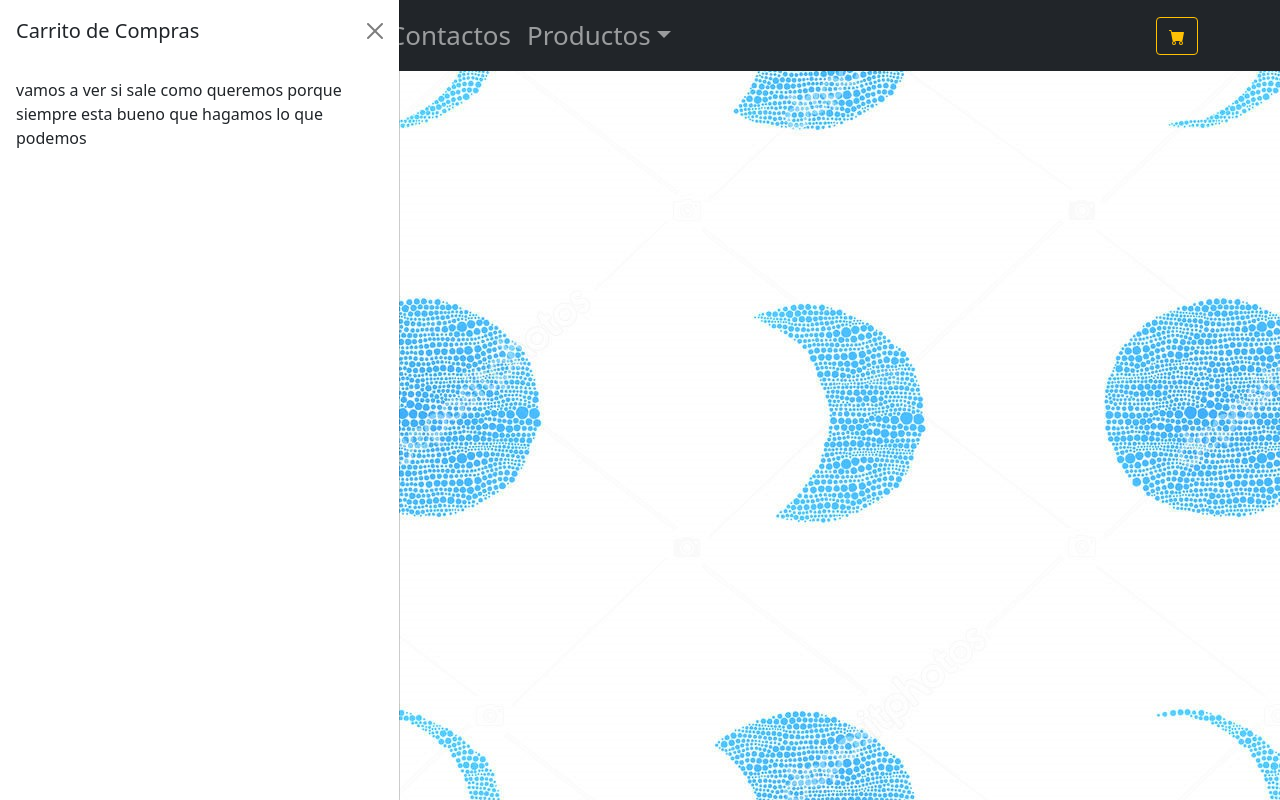
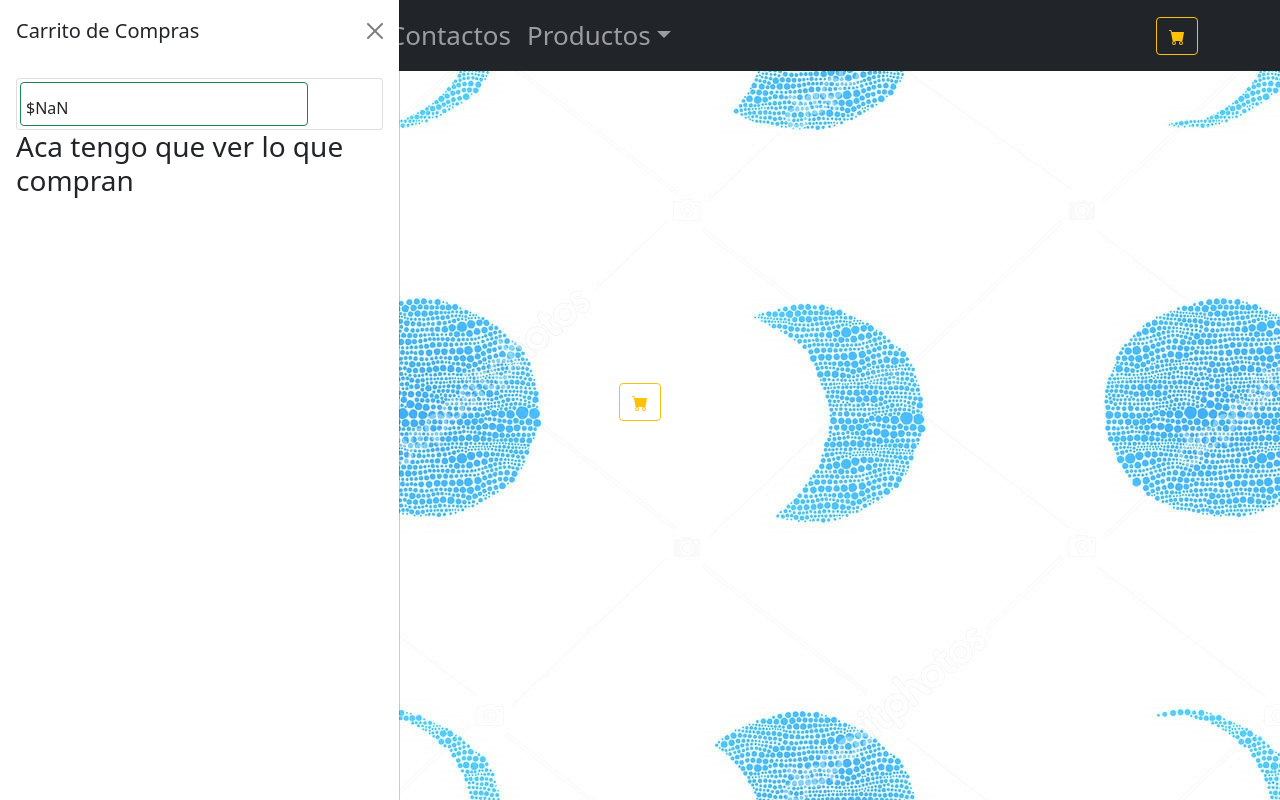
Before and after one commit to EstanislaoCaputto/CuadernosCo, a React (Create React App) app: page /cart in a window 1280 px wide. Both pictures are taken after a click on the button 1177 px from the left and 35 px from the top of the page. Built offline with nearby package versions, Linux system fonts and the light colour scheme.

Commit message:
metiendo mano al context

```diff
--- a/package.json
+++ b/package.json
@@ -8,6 +8,7 @@
     "@testing-library/user-event": "^12.8.3",
     "bootstrap": "^5.0.2",
     "bootstrap-icons": "^1.5.0",
+    "firebase": "^9.0.1",
     "react": "^17.0.2",
     "react-bootstrap": "^2.0.0-beta.4",
     "react-dom": "^17.0.2",
--- a/src/App.js
+++ b/src/App.js
@@ -1,18 +1,28 @@
+import { useState } from 'react';
 import { BrowserRouter, Switch, Route } from 'react-router-dom';
 import './App.css';
-import Contador from './componentes/Contador';
+import CartWidget from './componentes/CartWidget';
 import ItemDetalleContenedor from './componentes/itemDetailConteiner';
 import ItemListContainer from './componentes/ItemListContainer';
 import NavBar from './componentes/NavBar.js';
+
+//Firebase
+// import { collection, getDocs } from 'firebase/firestore';
+// import { getData } from './firebase';
+// import { useEffect, useState } from 'react';
+
 //context
-import {CartContex} from './contex/cartContex';
+import cartContex from './contex/cartContex';
+
 
 
 function App() {
 
+  const [carrito, setCarrito] = useState([])
+
 
   return (
-    <CartContex.Provider value={Contador} >
+    <cartContex.Provider value={{carrito, setCarrito}}>
     <BrowserRouter>
       <div className="App" >
         <header className="App-header" style={{ color: 'black' }}>
@@ -27,13 +37,16 @@ function App() {
               <Route exact path="/detalles/:laReferencia">
                 <ItemDetalleContenedor />
               </Route>
+              <Route exact path="/cart">
+                <CartWidget item={carrito} />
+              </Route>
             </Switch>
           </div>
         </header>
       </div>
 
     </BrowserRouter>
-    </CartContex.Provider >
+    </cartContex.Provider >
 
   );
 }
--- /dev/null
+++ b/src/componentes/CarroDeItems.js
@@ -0,0 +1,18 @@
+import { Card } from "react-bootstrap";
+
+export default function Carrito({item}) {
+    return(
+        <>
+            <Card>
+            <Card border="success" style={{ width: '18rem', heigth: '18rem', margin: '3px'  }}>
+                <Card.Body style={{ padding: '5px'}}>
+                    <Card.Title style={{ fontSize: '35px'}}>{item.titulo}</Card.Title>
+                    <Card.Text>
+                        ${item.precio * item.stock}
+                    </Card.Text>
+                </Card.Body>
+            </Card>
+            </Card>
+        </>
+    )
+}
--- a/src/componentes/CartWidget.js
+++ b/src/componentes/CartWidget.js
@@ -1,12 +1,15 @@
-import React, { useState } from 'react';
+import React, { useState, useContext } from 'react';
 import { render } from "@testing-library/react"
 import { Button } from "react-bootstrap";
 import Offcanvas from 'react-bootstrap/Offcanvas';
+import Carrito from './CarroDeItems';
+import cartContex from '../contex/cartContex';
 
 
 
 function CartWidget() {
   const [show, setShow] = useState(false);
+  const {carrito} = useContext(cartContex)
 
   const handleClose = () => setShow(false);
   const handleShow = () => setShow(true);
@@ -25,7 +28,8 @@ function CartWidget() {
           <Offcanvas.Title>Carrito de Compras</Offcanvas.Title>
         </Offcanvas.Header>
         <Offcanvas.Body>
-          vamos a ver si sale como queremos porque siempre esta bueno que hagamos lo que podemos
+          <Carrito item={carrito}/>
+         <h3>Aca tengo que ver lo que compran </h3>
         </Offcanvas.Body>
       </Offcanvas>
         </>
--- a/src/componentes/Contador.js
+++ b/src/componentes/Contador.js
@@ -1,10 +1,11 @@
 import React, {useState} from "react"
 import { Link } from "react-router-dom";
 
-export default function Contador ({inicial, stock, laCompra}){
+export default function Contador ({inicial, stock, onAdd}){
     const [Contar, setContar] = useState(inicial);
     const [Stock, setStock] = useState(stock);
     const [Activado, setActivado] = useState(false);
+
 
 
 
@@ -24,14 +25,11 @@ export default function Contador ({inicial, stock, laCompra}){
         }
     }
 
-    const Comprar = ()=>{
-        setActivado(true);
-        laCompra(Contar)
 
+    const Comprar = () =>{
+        setActivado(true)
 
     }
-
-
 
 
     return(
@@ -49,7 +47,7 @@ export default function Contador ({inicial, stock, laCompra}){
                 </>
                 :
                 <>
-                    <Link to="/cart" className="btn" text="Terminar Compra">Finalizar Compra</Link>
+                    <Link to="/cart" className="btn" text="Terminar Compra" onClick={onAdd}>Finalizar Compra</Link>
                 </>
 
             }
--- a/src/componentes/itemDetalle.js
+++ b/src/componentes/itemDetalle.js
@@ -1,13 +1,17 @@
-import { useState } from "react";
+import { useContext, useState } from "react";
 import { Card } from "react-bootstrap";
 import Contador from "./Contador";
-
+import cartContex from "../contex/cartContex";
 
 function ItemDetalle(producto) {
-    const [Compra, setCompra] = useState([])
 
-    const onAdd = (valorObtenidoXparam) =>{
-        setCompra(valorObtenidoXparam)
+    const [Compra, setCompra] = useState(0);
+    const {carrito, setCarrito} = useContext(cartContex)
+
+    const agregarCantAlCarrito = (cantidad) =>{
+        setCompra(cantidad)
+        setCarrito({...producto})
+        console.log(carrito)
 
     }
 
@@ -29,7 +33,7 @@ function ItemDetalle(producto) {
 
                         </Card.Text>
 
-                        <Contador inicial={producto.cantidad} stock={producto.stock} laCompra={(valor)=> onAdd(valor)}/>
+                        <Contador inicial={producto.cantidad} stock={producto.stock} onAdd={agregarCantAlCarrito}/>
 
 
                     </Card.Body>
--- a/src/contex/cartContex.js
+++ b/src/contex/cartContex.js
@@ -1,3 +1,5 @@
 import { createContext } from "react";
 
-export const CartContex = createContext([]);
+const cartContex = createContext({});
+
+export default cartContex;
--- /dev/null
+++ b/src/firebase/index.js
@@ -0,0 +1,40 @@
+// Import the functions you need from the SDKs you need
+import { initializeApp } from "firebase/app";
+import { getFirestore } from 'firebase/firestore';
+
+// TODO: Add SDKs for Firebase products that you want to use
+// https://firebase.google.com/docs/web/setup#available-libraries
+
+// Your web app's Firebase configuration
+const firebaseConfig = {
+  apiKey: "AIzaSyCr5EDYG5M_RTvoeh7HKYNiWDIm9NBV2_4",
+  authDomain: "cuadernosco.firebaseapp.com",
+  projectId: "cuadernosco",
+  storageBucket: "cuadernosco.appspot.com",
+  messagingSenderId: "67573170438",
+  appId: "1:67573170438:web:b46e3c627af63f9e6e9e87"
+};
+
+// Initialize Firebase
+const app = initializeApp(firebaseConfig);
+
+
+// Devuelve la conexion con firestore a mi app
+export const getData = () => getFirestore(app);
+
+
+// Esto va en el App.js
+/*
+const [cuadernos, setCuadernos] = useState([]);
+  useEffect(()=> {
+    const getCuadernos = async () =>{
+      const cuadCategoria = collection(getData(), 'cuadernos');
+      const cuadSnapshot = await getDocs(cuadCategoria);
+      const cuadList = cuadSnapshot.docs.map(doc=>doc.data());
+      console.log(cuadList);
+      setCuadernos(cuadList)
+    };
+
+    getCuadernos();
+  },[]);
+*/
```
Also changed, not shown: 1 other file (tests, documents, lock files or other folders).
